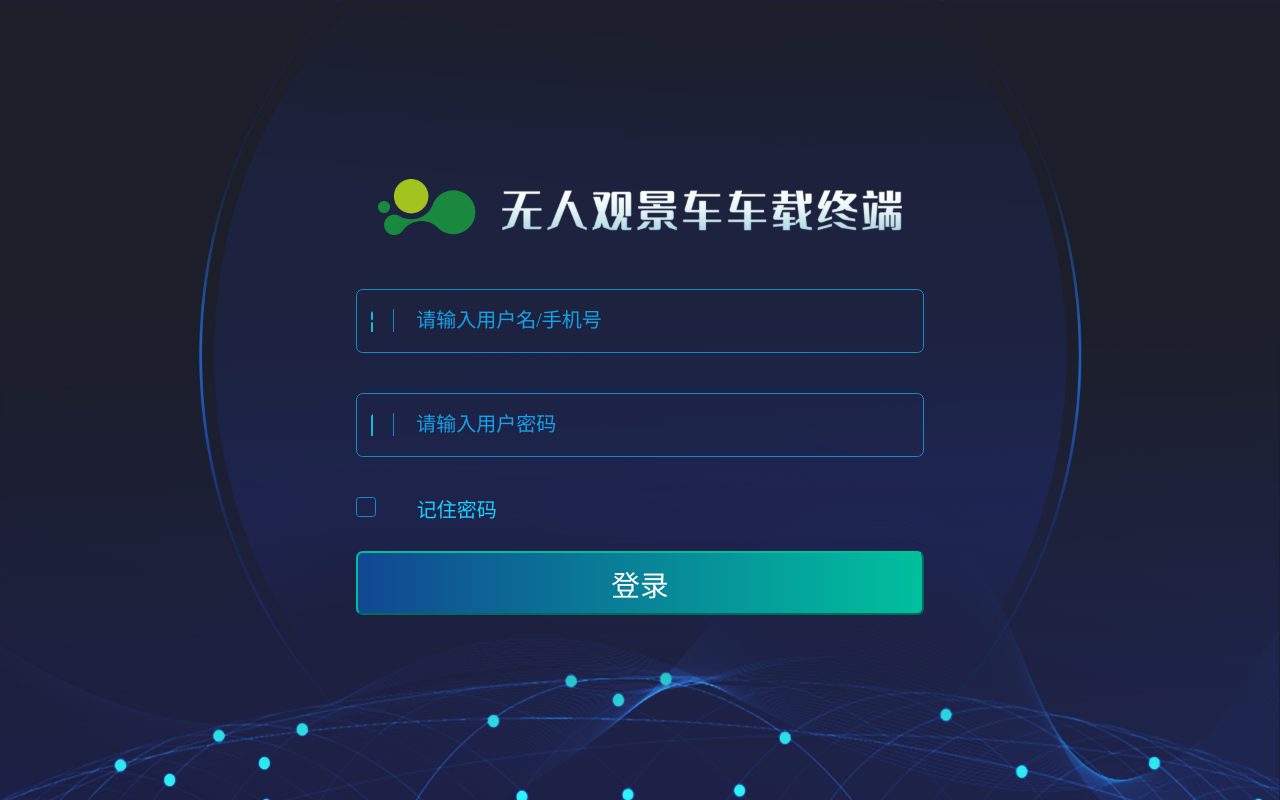
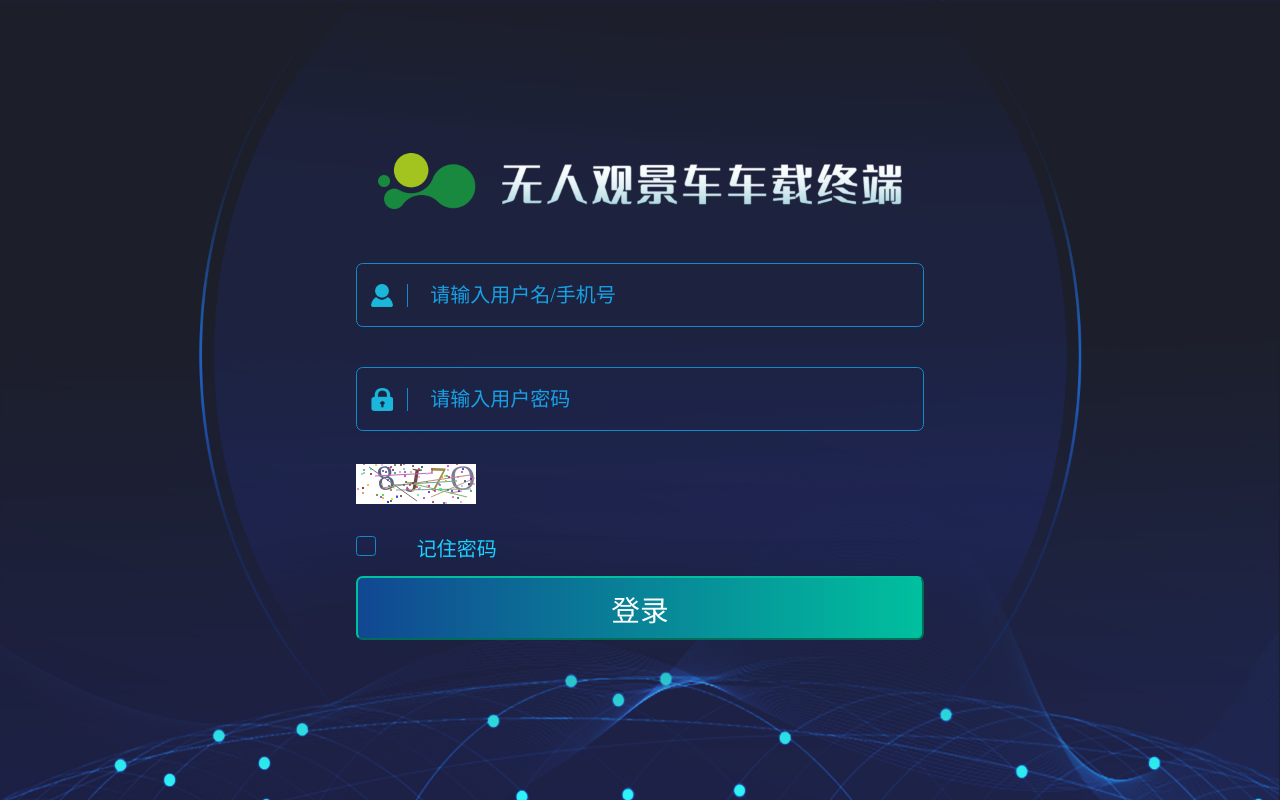
Before and after one commit to dengtao6200594/Vue_TS_Ant, a Vue app: page /login in a window 1280 px wide. Built offline with nearby package versions, Linux system fonts and the light colour scheme; a small style sheet from the web is missing.

Commit message:
登录验证码组件已完成

```diff
--- a/src/router/index.ts
+++ b/src/router/index.ts
@@ -6,43 +6,49 @@
 
 const RouteView = {
 	name: 'RouteView',
-  render: (h:any) => h('router-view')
+	render: (h: any) => h('router-view')
 	// h函数是createElement函数 生成<router-view/>
 }
 
 const constantRoutes: Array<RouteConfig> = [
+	{ path: '/', redirect: '/login' },
 	{
 		path: '/login',
 		name: 'Login',
 		component: () => import('../views/login/index.vue')
 	},
 	{
-    path: '/',
+		path: '/home',
 		name: 'Home',
 		component: BasicLayout,
-    children: [{
+		children: [
+			{
 				path: '/editor',
 				name: 'Editor',
 				component: () => import('../views/VueQuillEditor/index.vue')
-    }, {
+			},
+			{
 				path: '/d3',
 				name: 'Test',
 				component: RouteView,
 				// 需要加个组件在中间，不然无法显示子组件
-      children: [{
+				children: [
+					{
 						path: '/d3/test',
 						name: 'Test',
 						component: () => import('../views/d3js/D3Test.vue')
-      }]
-    }, {
+					}
+				]
+			},
+			{
 				path: '/goods',
 				name: 'Goods',
 				component: () => import('../views/myTest/GoodLists.vue')
-    }]
-  },
+			}
 		]
-const asyncRoutes: Array<RouteConfig> = [
+	}
 ]
+const asyncRoutes: Array<RouteConfig> = []
 
 const router = new VueRouter({
 	mode: 'history',
--- a/src/views/d3js/D3Test.vue
+++ b/src/views/d3js/D3Test.vue
@@ -2,6 +2,7 @@
 	<div class="d3_container">
 		<p>你啊!</p>
 		<p>nimade</p>
+		<svg class="svg_test1"></svg>
 	</div>
 </template>
 
@@ -10,13 +11,37 @@
 	name: 'Test',
 	mounted() {
 		// 不能选择div#app
-		d3.select('.d3_container')
-			.selectAll('p')
-			.data([1, 2, 3, 4, 5])
-			.text(d => d)
+		// d3.select('.d3_container')
+		// 	.selectAll('p')
+		// 	.data([1, 2, 3, 5])
+		// 	.text(d => d)
+		// 	.enter()
+		// 	.append('p')
+		// 	.text(d => d)
+		/**
+		 * 使用比例尺做简易条形图
+		 */
+		let arr = [19, 29, 9, 21, 10]
+		const MAX = d3.max(arr)
+		const line = d3
+			.scaleLinear()
+			// .linear()
+			.domain([0, MAX])
+			.range([0, 300])
+		let svg = d3
+			.select('.svg_test1')
+			.attr('width', 300)
+			.attr('height', 300)
+		svg
+			.selectAll('rect')
+			.data(arr)
 			.enter()
-			.append('p')
-			.text(d => d)
+			.append('rect')
+			.attr('x', 20)
+			.attr('y', (d, i) => i * 25)
+			.attr('width', d => line(d))
+			.attr('height', 20)
+			.attr('fill', 'gold')
 	}
 }
 </script>
--- /dev/null
+++ b/src/views/login/components/Identify.vue
@@ -0,0 +1,140 @@
+<template>
+	<div>
+		<canvas id="identify_canvans" :width="contentWidth" :height="contentHeight"></canvas>
+	</div>
+</template>
+
+<script>
+export default {
+	name: 'Identify',
+	props: {
+		identifyCode: {
+			type: String,
+			default: '1234'
+		},
+		fontSizeMin: {
+			type: Number,
+			default: 35
+		},
+		fontSizeMax: {
+			type: Number,
+			default: 35
+		},
+		backgroundColorMin: {
+			type: Number,
+			default: 180
+		},
+		backgroundColorMax: {
+			type: Number,
+			default: 240
+		},
+		colorMin: {
+			type: Number,
+			default: 50
+		},
+		colorMax: {
+			type: Number,
+			default: 160
+		},
+		lineColorMin: {
+			type: Number,
+			default: 100
+		},
+		lineColorMax: {
+			type: Number,
+			default: 200
+		},
+		dotColorMin: {
+			type: Number,
+			default: 0
+		},
+		dotColorMax: {
+			type: Number,
+			default: 255
+		},
+		// cavans画布大小
+		contentWidth: {
+			type: Number,
+			default: 120
+		},
+		contentHeight: {
+			type: Number,
+			default: 40
+		}
+	},
+	watch: {
+		identifyCode() {
+			this.drawPic()
+		}
+	},
+	mounted() {
+		this.drawPic()
+	},
+	methods: {
+		// 生成随机数
+		randomNum(min, max) {
+			return Math.floor(Math.random() * (max - min) + min)
+		},
+		// 生成随机颜色
+		randomColor(min, max) {
+			const A = this.randomNum(min, max)
+			const B = this.randomNum(min, max)
+			const C = this.randomNum(min, max)
+			return `rgb(${A},${B},${C})`
+		},
+		transparent() {
+			return 'rgb(255,255,255)'
+		},
+		drawText(ctx, txt, i) {
+			ctx.fillStyle = this.randomColor(this.colorMin, this.colorMax)
+			ctx.font = `${this.randomNum(this.fontSizeMin, this.fontSizeMax)}px SimHei`
+			const X = (i + 1) * (this.contentWidth / (this.identifyCode.length + 1))
+			const Y = this.randomNum(this.fontSizeMax, this.contentHeight - 5)
+			const DEG = this.randomNum(-10, 10)
+			// 修改坐标原点和旋转角度
+			ctx.translate(X, Y)
+			ctx.rotate((DEG * Math.PI) / 180)
+			ctx.fillText(txt, 0, 0)
+			// 恢复坐标原点和旋转角度
+			ctx.rotate((-DEG * Math.PI) / 180)
+			ctx.translate(-X, -Y)
+		},
+
+		// 绘制干扰线
+		drawLine(ctx) {
+			for (let i = 0; i < 8; i++) {
+				ctx.strokeStyle = this.randomColor(this.lineColorMin, this.lineColorMax)
+				ctx.beginPath()
+				ctx.moveTo(this.randomNum(0, this.contentWidth), this.randomNum(0, this.contentHeight))
+				ctx.lineTo(this.randomNum(0, this.contentWidth), this.randomNum(0, this.contentHeight))
+				ctx.stroke()
+			}
+		},
+		// 绘制干扰点
+		drawDot(ctx) {
+			for (let i = 0; i < 100; i++) {
+				ctx.fillStyle = this.randomColor(0, 255)
+				ctx.beginPath()
+				ctx.arc(this.randomNum(0, this.contentWidth), this.randomNum(0, this.contentHeight), 1, 0, 2 * Math.PI)
+				ctx.fill()
+			}
+		},
+		drawPic() {
+			let ctx = document.getElementById('identify_canvans').getContext('2d')
+			ctx.textBaseline = 'bottom'
+			// 绘制背景
+			ctx.fillStyle = this.transparent()
+			ctx.fillRect(0, 0, this.contentWidth, this.contentHeight)
+			// 绘制文字
+			for (let i = 0; i < this.identifyCode.length; i++) {
+				this.drawText(ctx, this.identifyCode[i], i)
+			}
+			//绘制背景
+			this.drawLine(ctx)
+			this.drawDot(ctx)
+		}
+	}
+}
+</script>
+
+<style></style>
--- a/src/views/login/index.vue
+++ b/src/views/login/index.vue
@@ -1,20 +1,23 @@
 <template>
 	<div class="container" @keyup.enter="loginIn">
-    <img src="@/assets/pic/login/loginBg.png" alt="">
+		<img src="@/assets/pic/login/loginBg.png" alt="" />
 		<div class="title"></div>
 		<form action="">
 			<div class="username">
-        <img src="@/assets/pic/login/username.png" alt="">
-        <input v-model="username" class="user_input" type="text" placeholder="请输入用户名/手机号" autocomplete="off">
+				<img src="@/assets/pic/login/username.png" alt="" />
+				<input v-model="username" class="user_input" type="text" placeholder="请输入用户名/手机号" autocomplete="off" />
 			</div>
 			<div class="password">
-        <img src="@/assets/pic/login/password.png" alt="">
-        <input v-model="password" :type="showPasswordType[index].type" placeholder="请输入用户密码" autocomplete="off">
+				<img src="@/assets/pic/login/password.png" alt="" />
+				<input v-model="password" :type="showPasswordType[index].type" placeholder="请输入用户密码" autocomplete="off" />
 				<i :class="showPasswordType[index].icon" @click="isShowPassword"></i>
 				<!-- <i class="iconfont iconxiaoyanjing-yincang" v-show="!isShow" @click="isShowPassword"></i> -->
 			</div>
+			<div class="get_code" @click="refreshCode" style="marginTop:0.5rem;">
+				<Identify :identifyCode="identifyCode" />
+			</div>
 			<div class="remember_password">
-        <input id="checkbox" type="checkbox">
+				<input id="checkbox" type="checkbox" />
 				<label for="checkbox">记住密码</label>
 			</div>
 		</form>
@@ -22,11 +25,14 @@
 		<button class="login_in" @click="loginIn">登录</button>
 	</div>
 </template>
-<script lang='ts'>
+<script lang="ts">
 import { Vue, Component } from 'vue-property-decorator'
 import { login } from '@/api/login'
+import Identify from './components/Identify.vue'
 
-@Component
+@Component({
+	components: { Identify }
+})
 export default class Login extends Vue {
 	isShow: boolean = false //隐藏密码
 	showPasswordType: readonly { icon: string; type: string }[] = Object.freeze([
@@ -41,9 +47,27 @@
 	])
 	username: string = ''
 	password: string = ''
+	identifyCode: string = ''
+	identifyCodes: string = '0123456789abcdwerwshdjeJKDHRJHKOOPLMKQ' //用于绘制随机字
 
 	get index(): number {
 		return this.isShow ? 1 : 0
+	}
+	created() {
+		this.refreshCode()
+	}
+	refreshCode(): void {
+		this.identifyCode = ''
+		this.makeCode(this.identifyCodes, 4)
+	}
+	randomNum(min: number, max: number): number {
+		return Math.floor(Math.random() * (max - min) + min)
+	}
+	// 随机生成验证码字符串
+	makeCode(data: string, len: number): void {
+		for (let i = 0; i < len; i++) {
+			this.identifyCode += data[this.randomNum(0, data.length - 1)]
+		}
 	}
 	// 是否显示密码
 	isShowPassword(): void {
@@ -52,7 +76,8 @@
 	// 登录
 	loginIn(): void {
 		login({ username: this.username, password: this.password }).then(data =>
-      console.log(data)
+			// console.log(data)
+			this.$router.push('/home')
 		)
 	}
 }
@@ -82,7 +107,7 @@
 }
 </style>
 
-<style lang='scss' scoped>
+<style lang="scss" scoped>
 .container {
 	width: 100vw;
 	height: 100vh;
@@ -117,10 +142,10 @@
 		> img {
 			// content是插入在元素内容的前后不是元素的前后
 			// input标签不支持伪元素
-      width: 0.35rem;
+			width: 0.56rem;
 			height: 0.35rem;
 			margin-left: 0.21rem;
-      padding-right: 0.3rem;
+			padding-right: 0.21rem;
 			border-right: 0.02rem solid #1489cc;
 		}
 	}
@@ -181,7 +206,7 @@
 		justify-content: left;
 		align-items: center;
 		width: 8.52rem;
-    height: 1.41rem;
+		height: 1rem;
 		// 重置checkbox单选框样式
 		input[type='checkbox'] {
 			appearance: none;
```
Lines whose indentation alone changed are shown as unchanged.
